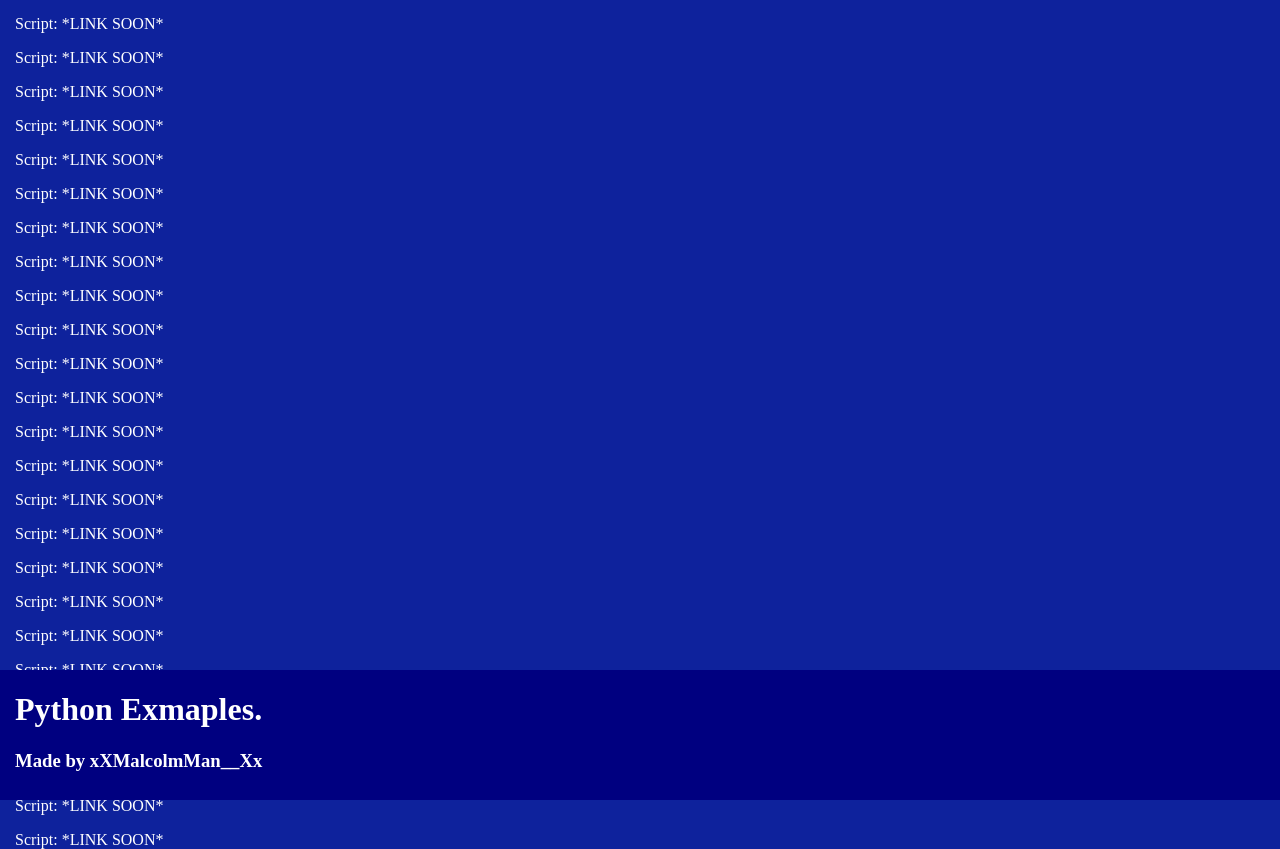
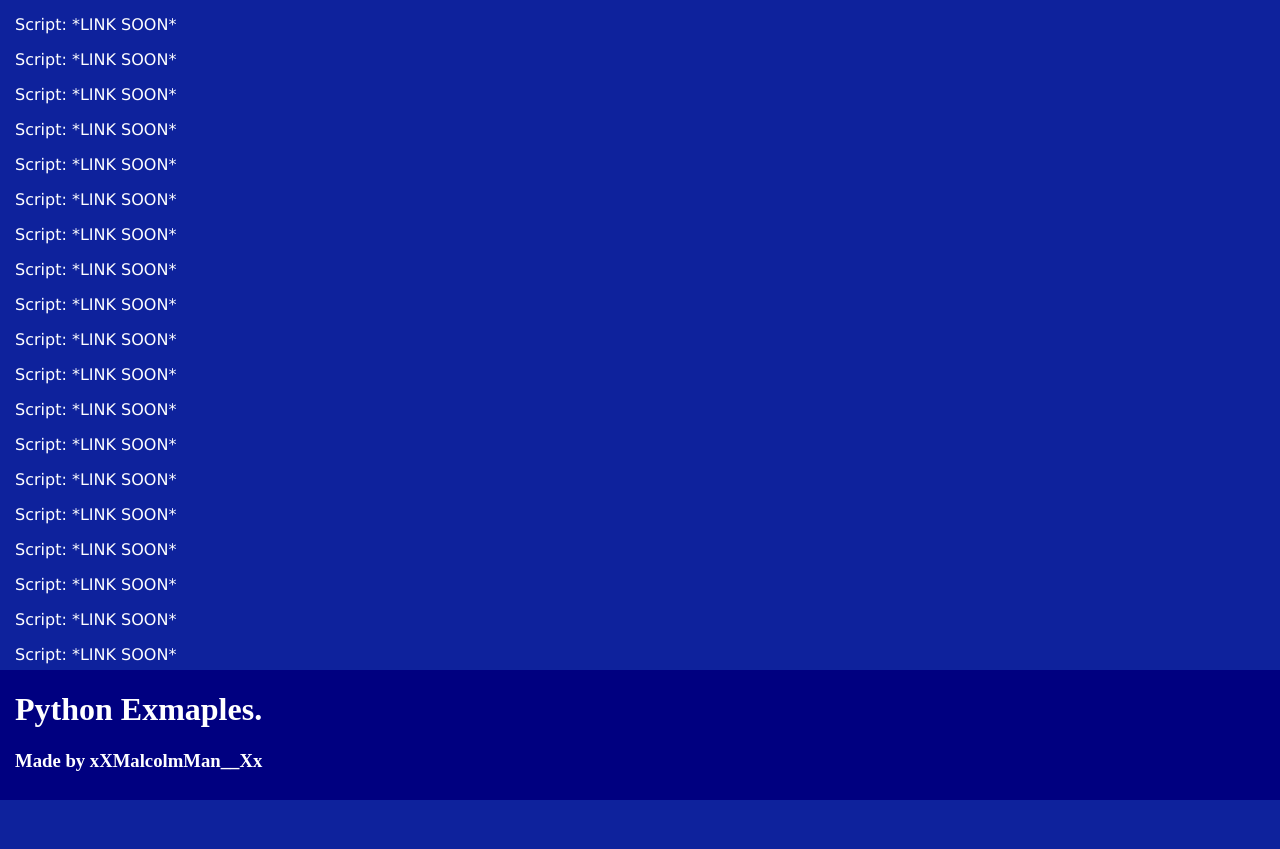
Before and after one commit to Trentx/trents_website, a plain HTML site: page index.html in a window 1280 px wide. After the commit the page ends 815 px from the top, so only its background shows below. Drawn offline with Linux system fonts and the light colour scheme.

Commit message:
Update index.html

```diff
--- a/index.html
+++ b/index.html
@@ -61,31 +61,27 @@ width: 100%;
 
 <div id="maincontent">
 <div class="innertube">
-<p><font color="white">Script: *LINK SOON*</font></p>
-<p><font color="white">Script: *LINK SOON*</font></p>
-<p><font color="white">Script: *LINK SOON*</font></p>
-<p><font color="white">Script: *LINK SOON*</font></p>
-<p><font color="white">Script: *LINK SOON*</font></p>
-<p><font color="white">Script: *LINK SOON*</font></p>
-<p><font color="white">Script: *LINK SOON*</font></p>
-<p><font color="white">Script: *LINK SOON*</font></p>
-<p><font color="white">Script: *LINK SOON*</font></p>
-<p><font color="white">Script: *LINK SOON*</font></p>
-<p><font color="white">Script: *LINK SOON*</font></p>
-<p><font color="white">Script: *LINK SOON*</font></p>
-<p><font color="white">Script: *LINK SOON*</font></p>
-<p><font color="white">Script: *LINK SOON*</font></p>
-<p><font color="white">Script: *LINK SOON*</font></p>
-<p><font color="white">Script: *LINK SOON*</font></p>
-<p><font color="white">Script: *LINK SOON*</font></p>
-<p><font color="white">Script: *LINK SOON*</font></p>
-<p><font color="white">Script: *LINK SOON*</font></p>
-<p><font color="white">Script: *LINK SOON*</font></p>
-<p><font color="white">Script: *LINK SOON*</font></p>
-<p><font color="white">Script: *LINK SOON*</font></p>
-<p><font color="white">Script: *LINK SOON*</font></p>
-<p><font color="white">Script: *LINK SOON*</font></p>
-<p><font color="white">Script: *LINK SOON*</font></p>
+<p><font face="verdana" color="white">Script: *LINK SOON*</font></p>
+<p><font face="verdana" color="white">Script: *LINK SOON*</font></p>
+<p><font face="verdana" color="white">Script: *LINK SOON*</font></p>
+<p><font face="verdana" color="white">Script: *LINK SOON*</font></p>
+<p><font face="verdana" color="white">Script: *LINK SOON*</font></p>
+<p><font face="verdana" color="white">Script: *LINK SOON*</font></p>
+<p><font face="verdana" color="white">Script: *LINK SOON*</font></p>
+<p><font face="verdana" color="white">Script: *LINK SOON*</font></p>
+<p><font face="verdana" color="white">Script: *LINK SOON*</font></p>
+<p><font face="verdana" color="white">Script: *LINK SOON*</font></p>
+<p><font face="verdana" color="white">Script: *LINK SOON*</font></p>
+<p><font face="verdana" color="white">Script: *LINK SOON*</font></p>
+<p><font face="verdana" color="white">Script: *LINK SOON*</font></p>
+<p><font face="verdana" color="white">Script: *LINK SOON*</font></p>
+<p><font face="verdana" color="white">Script: *LINK SOON*</font></p>
+<p><font face="verdana" color="white">Script: *LINK SOON*</font></p>
+<p><font face="verdana" color="white">Script: *LINK SOON*</font></p>
+<p><font face="verdana" color="white">Script: *LINK SOON*</font></p>
+<p><font face="verdana" color="white">Script: *LINK SOON*</font></p>
+<p><font face="verdana" color="white">Script: *LINK SOON*</font></p>
+
 
 
 </div>
```
